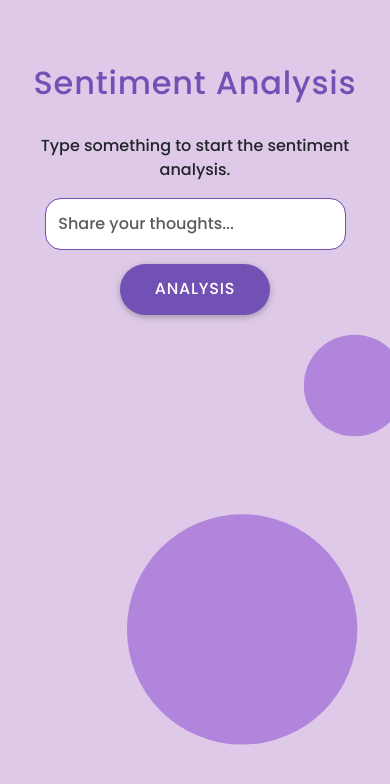
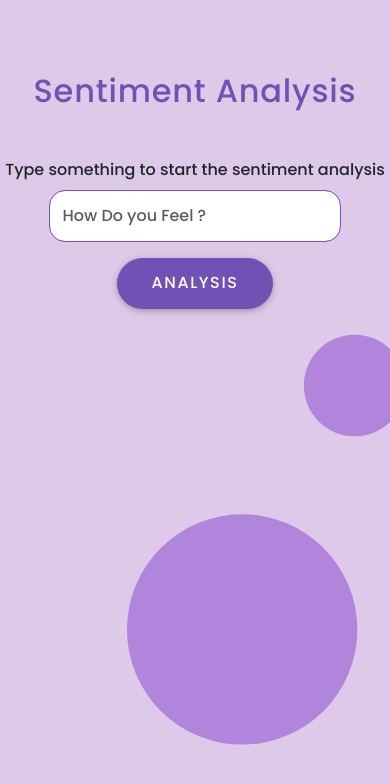
Before and after one commit to YaserKhy/sentiment-analysis, a React (Create React App) app: page / in a window 390 px wide. Shown: the top 784 px of the page. Built offline with nearby package versions, Linux system fonts and the light colour scheme.

Commit message:
bootstrap components

```diff
--- a/package.json
+++ b/package.json
@@ -10,6 +10,7 @@
     "chart.js": "^4.4.1",
     "mdbreact": "^5.2.0",
     "react": "^18.2.0",
+    "react-bootstrap": "^2.9.1",
     "react-chartjs-2": "^5.2.0",
     "react-dom": "^18.2.0",
     "react-scripts": "5.0.1",
--- a/src/App.css
+++ b/src/App.css
@@ -1,7 +1,6 @@
 @import url('https://fonts.googleapis.com/css2?family=Poppins:wght@500&display=swap');
-/* ----------------------------------------------------------------------------------------- */
-
-/* font #7251b5 , bubbles #B185DB , bg #DEC9E9 */
+/* -----------------------------------------------------------------------------------------  */
+/* !important was used to override some default styles*/
 
 :root {
     --MainColor : #7251b5;
@@ -17,35 +16,21 @@ body {
     background-image: url('../public/wallpaper01.svg');
     background-size: cover;
     background-repeat: no-repeat;
-}
-
-#main {
-    margin-top: 4rem;
+    overflow-x: hidden;
 }
 
 .title {
     letter-spacing: 0.05rem;
     color: var(--MainColor);
     font-size: 4rem;
-    margin-bottom: 2rem;
 }
 
-/* .app , form {
-    display: flex;
-    justify-content: center;
-    align-items: center;
-    flex-direction: column;
-    margin: 0;
-}
-*/
-
-.inputtext {
+/* Input Field */
+.form-control {
     border: 0.5px solid var(--MainColor);
     border-radius: 1rem;
     padding: 0.8rem;
-    /* font-size: 1em; */
 }
-
 .form-control:focus {
     outline: 0;
     border-color: var(--MainColor);
@@ -54,25 +39,25 @@ body {
 
 div .btn-primary {
     background-color: var(--MainColor) !important;
-    letter-spacing: 0.05rem;
+    letter-spacing: 0.1rem;
     border-radius: 2rem;
     border: 0;
     transition: 0.3s ease-in-out;
 }
-
 div .btn-primary:hover {
     background-color: #462f74 !important;
 }
-
 div .btn-primary:not([disabled]):not(.disabled):active, .btn-primary:not([disabled]):not(.disabled).active, .show>.btn-primary.dropdown-toggle {
     background-color: var(--MainColor) !important;
     box-shadow: 0 5px 11px 0 rgba(0,0,0,0.18),0 4px 15px 0 rgba(0,0,0,0.15);
 }
 
+/* Input Field Label */
 form .form-label {
     font-size: 1.5rem;
 }
 
+/* Div Contains the Chart */
 .result {
     border-radius: 2rem;
     width: 31rem;
@@ -83,45 +68,29 @@ form .form-label {
     backdrop-filter: blur(6.1px);
 }
 
-@media (max-width:1023px) {
-    body {
-        background-image: url('../public/phoneBg.svg');
-    }
-
-    .title {
-        font-size: 2rem;
-    }
-
-    form .form-label {
-        font-size: 1rem;
-    }
-
-    .result {
-        width: 20rem;
-    }
-
-    /* .form-label {
-        font-size: 100rem;
-    } */
+/* Override the Valid State Style */
+.form-control.is-valid, .was-validated .form-control:valid {
+    border-color: var(--MainColor) !important;
+    padding-right: unset;
+    background-image: none;
+}
+.form-control.is-valid:focus, .was-validated .form-control:valid:focus {
+    box-shadow: 0 0 0 .25rem var(--BubblesColor);
 }
 
-/*
-button {
-    padding: 10px 30px;
-    border-radius: 50px;
-    border: 0;
-    background-color: #7251b5;
-    color: white;
-    letter-spacing: 1.5px;
-    text-transform: uppercase;
-    font-size: 15px;
-    transition: all .3s ease;
+.modal.show .modal-dialog {
+    justify-content: center;
 }
 
-button:hover {
-    background-color: #462f74;
+/* Border Radius of the Modal */
+.modal-dialog .modal-content {
+    border-radius: 3rem !important;
 }
 
-.result {
-    padding-top: 20px;
-} */
+@media (max-width:1023px) {
+    body { background-image: url('../public/phoneBg.svg'); }
+    .title { font-size: 2rem; }
+    form .form-label { font-size: 1rem; }
+    .result { width: 20rem; }
+    .modal-dialog .modal-content { width: 23rem; }
+}
--- a/src/App.js
+++ b/src/App.js
@@ -2,6 +2,7 @@ import './App.css';
 import Form from './Form.js'
 import Result from './Result.js'
 import React, { useState } from 'react'
+import {Stack} from 'react-bootstrap'
 
 export default function App() {
   const [text, setText] = useState('')                   // User Input
@@ -10,22 +11,10 @@ export default function App() {
   const [showResult, setShowResult] = useState(false)    // Show or Hide Result
 
   return (
-    <div className='container text-center' id='main'>
-      <div className='row justify-content-center'>
-        <div className='col-auto text-center'>
-          <h1 className='title fw-medium'>Sentiment Analysis</h1>
-        </div>
-      </div>
-      <div className='row justify-content-center'>
-        <div className='col-auto'>
-          <Form text={text} setText={setText} setAnalysis={setAnalysis}/>
-        </div>
-      </div>
-      <div className='row justify-content-center'>
-        <div className='col-auto'>
-          <Result text={text} analysis={analysis} setAnalysis={setAnalysis} result={result} setResult={setResult} showResult={showResult} setShowResult={setShowResult} />
-        </div>
-      </div>
-    </div>
+    <Stack className='mt-4' gap={3}>
+      <h1 className='mt-5 title text-center'>Sentiment Analysis</h1>
+      <Form text={text} setText={setText} setAnalysis={setAnalysis}/>
+      <Result text={text} analysis={analysis} setAnalysis={setAnalysis} result={result} setResult={setResult} showResult={showResult} setShowResult={setShowResult} />
+    </Stack>
   )
 }
--- a/src/Form.js
+++ b/src/Form.js
@@ -1,61 +1,47 @@
-import React, { useEffect, useState } from 'react'
+import { useState } from 'react'
+import { Col, Form, Button, Modal } from 'react-bootstrap'
 
 export default function TheForm({ text, setText, setAnalysis }) {
-    const handleChange = (event) => {
-        setText(event.target.value)
-    }
-    const performAnalysis = (event) => {
-        event.preventDefault(); // prevent reload when submit
-        setAnalysis(true)
+
+    const [validated, setValidated] = useState(false)
+    const [err, setErr] = useState(false)
+
+    const handleCloseErr = () => setErr(false)
+    const performAnalysis = (event) => setAnalysis(true)
+    const handleChange = (event) => setText(event.target.value)
+
+    const handleSubmit = (event) => {
+        const theform = event.currentTarget;
+        if (theform.checkValidity() === false) {
+            event.preventDefault(); // prevent reload when submit
+            event.stopPropagation();
+            setErr(true);
+        }
+        else {
+            event.preventDefault(); // prevent reload when submit
+            setValidated(true)
+            performAnalysis();
+        }
     }
 
-    // const [err,setErr] = useState(false)
-    const [numCols, setNumCols] = useState(12)
-
-    useEffect(() => {
-        const colsCheck = () => {
-            window.innerWidth < 450 ? setNumCols(10) : setNumCols(12);
-        };
-
-        colsCheck();
-        window.addEventListener('resize', colsCheck);
-
-        return () => {
-            window.removeEventListener('resize', colsCheck);
-        };
-    }, []);
-
-    // const checkErr = (text) => {
-    //     if(text.length === 0) {
-    //         setErr(true)
-    //     }
-    //     else {
-    //         setErr(false);
-    //         performAnalysis();
-    //     }
-    // }
-
     return (
-        <div>
-            <form onSubmit={performAnalysis}>
-                <div className='row justify-content-center'>
-                    <div className='col-auto text-center'>
-                        <label className='form-label'>Type something to start the sentiment analysis.</label>
-                    </div>
-                </div>
-
-                <div className='row justify-content-center'>
-                    <div className={`col-${numCols} text-center`}>
-                        <input type='text' className='inputtext form-control my-2' placeholder='Share your thoughts...' value={text} onChange={handleChange}></input>
-                    </div>
-                </div>
-
-                <div className='row justify-content-center'>
-                    <div className='col-auto text-center'>
-                        <button type='submit' className='btn btn-primary text-uppercase fs-6'>Analysis</button>
-                    </div>
-                </div>
-            </form>
-        </div>
+        <>
+            <Form className='mt-4 text-center' noValidate validated={validated} onSubmit={handleSubmit}>
+                <Form.Group>
+                    <Form.Label>Type something to start the sentiment analysis</Form.Label>
+                    <Col xs={9} md={5} lg={4} className='m-auto'>
+                        <Form.Control required type='text' placeholder='How Do you Feel ?' value={text} onChange={handleChange}></Form.Control>
+                    </Col>
+                </Form.Group>
+                <Button variant='primary fs-6 mt-3' type='submit'>ANALYSIS</Button>
+            </Form>
+            <Modal style={{borderRadius:'5rem',justifyContent:'center'}} show={err} onHide={handleCloseErr} centered>
+                <Modal.Header className='justify-content-center border-0'><Modal.Title>Oops !</Modal.Title></Modal.Header>
+                <Modal.Body className='text-center'>Too shy to share your feelings ? <br/> Come on give it a try.</Modal.Body>
+                <Modal.Footer className='justify-content-center border-0'>
+                    <Button variant='primary' onClick={handleCloseErr}>Got it</Button>
+                </Modal.Footer>
+            </Modal>
+        </>
     )
 }
--- a/src/Result.js
+++ b/src/Result.js
@@ -7,7 +7,7 @@ export default function Result({ text, analysis, setAnalysis, result, setResult,
     async function query(data) {
         const BASEURL = 'https://api-inference.huggingface.co/models/cardiffnlp/twitter-xlm-roberta-base-sentiment'
         const paramdict = {
-            headers: { Authorization: "Bearer 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" },
+            headers: { Authorization: "Bearer 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" },
             method: "POST",
             body: data,
         }
@@ -53,16 +53,10 @@ export default function Result({ text, analysis, setAnalysis, result, setResult,
     const options = {
         indexAxis: 'y',
         responsive:true,
-        title: {
-            text: 'Sentiment Analysis Result',
-            display: true,
-            fontSize: 16,
-            color: 'red'
-        }
     };
 
     return showResult && (
-        <div className='result'>
+        <div className='result m-auto'>
             <Bar data={data} options={options} />
         </div>
     );
```
Also changed, not shown: 1 other file (tests, documents, lock files or other folders).
